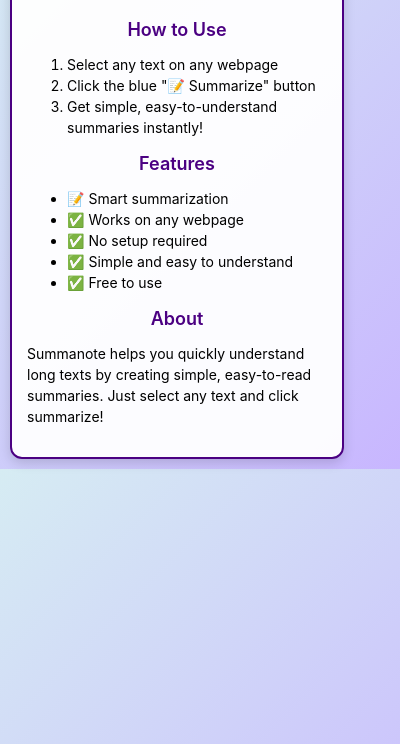
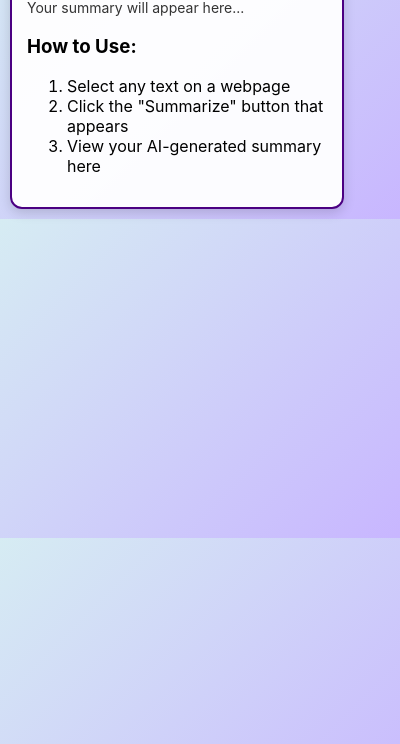
Before and after one commit to eelizabethho/summanote-extension, a browser extension: page extension/popup/popup.html in a window 400 px wide. Shown: the part 100-844 px from the top of the page. Drawn offline with Linux system fonts and the light colour scheme.

Commit message:
Add AI summarization with bullet points and Vanesha's UI
- Clean implementation without API keys
- Bullet points and paragraph format
- Vanesha's beautiful UI with logo and styling
- Safe for public deployment
- Ready for team collaboration

```diff
--- a/extension/popup/popup.html
+++ b/extension/popup/popup.html
@@ -2,44 +2,34 @@
 <html lang="en">
 <head>
   <meta charset="UTF-8">
-  <title>Summanote Extension</title>
+  <title>Text Summarizer</title>
   <link rel="stylesheet" href="../assets/popup.css">
 </head>
 <body>
   <div class="card">
     <div class="header">
-      <h1>🤖 Summanote</h1>
+      <img src="../images/SummaNote_logo.png" alt="SummaNote Logo" class="logo">
+      <button id="ttsBtn">🔊 Speak</button>
     </div>
 
     <div class="content">
-      <section>
-        <h2>How to Use</h2>
-        <ol style="font-size: 14px; line-height: 1.5;">
-          <li>Select any text on any webpage</li>
-          <li>Click the blue "📝 Summarize" button</li>
-          <li>Get simple, easy-to-understand summaries instantly!</li>
-        </ol>
+      <section class="summary-header">
+        <h2>
+          Summary
+        </h2>
+        <p id="summaryText">Your summary will appear here...</p>
       </section>
 
-      <section>
-        <h2>Features</h2>
-        <ul style="font-size: 14px; line-height: 1.5;">
-          <li>📝 Smart summarization</li>
-          <li>✅ Works on any webpage</li>
-          <li>✅ No setup required</li>
-          <li>✅ Simple and easy to understand</li>
-          <li>✅ Free to use</li>
-        </ul>
-      </section>
-
-      <section>
-        <h2>About</h2>
-        <p style="font-size: 14px; line-height: 1.5;">
-          Summanote helps you quickly understand long texts by creating simple,
-          easy-to-read summaries. Just select any text and click summarize!
-        </p>
+      <section class="instructions">
+        <h3>How to Use:</h3>
+        <ol>
+          <li>Select any text on a webpage</li>
+          <li>Click the "Summarize" button that appears</li>
+          <li>View your AI-generated summary here</li>
+        </ol>
       </section>
     </div>
   </div>
+  <script src="popup.js"></script>
 </body>
 </html>
```
Also changed, not shown: extension/background/background.js (+51 -8 lines).
